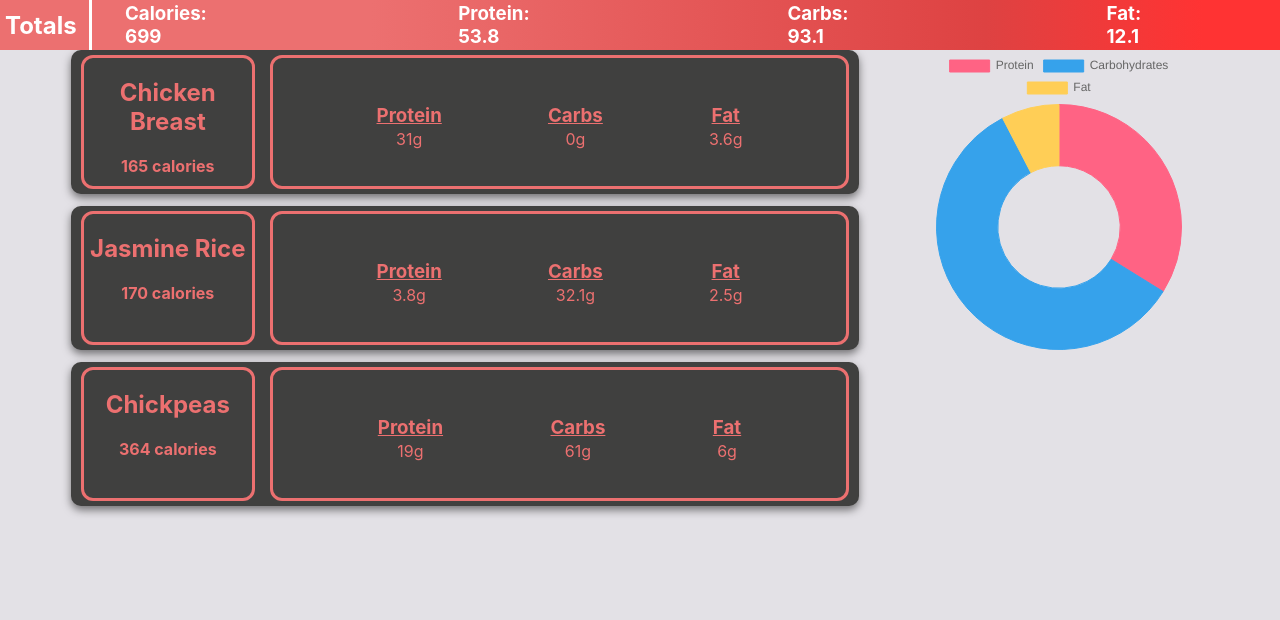
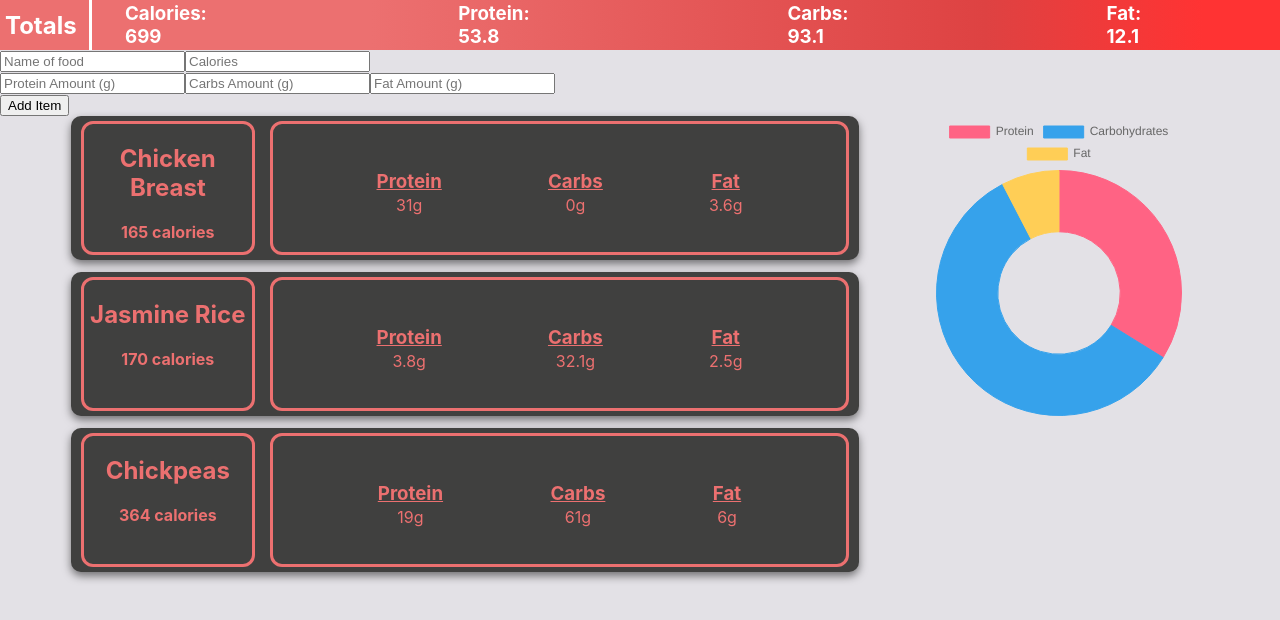
Before and after one commit to jac-mac/calorie-tracker, a React (Create React App) app: page / in a window 1280 px wide. Shown: the top 620 px of the page. Built offline with nearby package versions, Linux system fonts and the light colour scheme; the HTML template or start-up script is replaced by a standard one.

Commit message:
Added form for logging new food item
Includes 5 inputs for name, calories, protein, carbs, and fat.

```diff
--- a/src/App.js
+++ b/src/App.js
@@ -2,6 +2,7 @@ import './App.css';
 import FoodsList from './components/Food/FoodsList'
 import AppBar from './components/AppBar/AppBar'
 import Graph from './components/Graph/Graph'
+import NewFoodForm from './components/Food/NewFoodForm'
 
 function App() {
   const foods = [{
@@ -32,6 +33,7 @@ function App() {
   return (
     <div className="App">
         <AppBar food={foods}/>
+        <NewFoodForm />
         <div className='content'>
           <FoodsList food={foods} />
           <Graph data={foods}/>
--- /dev/null
+++ b/src/components/Food/NewFoodForm.js
@@ -0,0 +1,53 @@
+import './NewFoodForm.css'
+import InputField from '../common/InputField'
+import { useState } from 'react'
+
+export default function NewFoodForm(props) {
+
+    const [foodName, setFoodName] = useState('')
+    const [foodCalories, setFoodCalories] = useState(0)
+    const [foodProtein, setFoodProtein] = useState(0)
+    const [foodCarbs, setFoodCarbs] = useState(0)
+    const [foodFat, setFoodFat] = useState(0)
+
+    const submitHandler = (event) => {
+        event.preventDefault()
+    }
+
+    const nameChangeHandler = (e) => {
+        setFoodName(e.target.value)
+    }
+
+    const calorieChangeHandler = (e) => {
+        setFoodCalories(e.target.value)
+    }
+
+    const proteinChangeHandler = (e) => {
+        setFoodProtein(e.target.value)
+    }
+
+    const carbsChangeHandler = (e) => {
+        setFoodCarbs(e.target.value)
+    }
+
+    const fatChangeHandler = (e) => {
+        setFoodFat(e.target.value)
+    }
+
+    return (
+        <div>
+            <form onSubmit={submitHandler}>
+                <div className='form-base'>
+                    <InputField placeholder='Name of food' type='text' onChange={nameChangeHandler}/>
+                    <InputField placeholder='Calories' type='number' onChange={calorieChangeHandler}/>
+                </div>
+                <div className='form-macros'>
+                    <InputField placeholder='Protein Amount (g)' type='number' onChange={proteinChangeHandler}/>
+                    <InputField placeholder='Carbs Amount (g)' type='number' onChange={carbsChangeHandler}/>
+                    <InputField placeholder='Fat Amount (g)' type='number' onChange={fatChangeHandler}/>
+                </div>
+                <button type='submit'>Add Item</button>
+            </form>
+        </div>
+    )
+}
--- a/src/components/Graph/Graph.js
+++ b/src/components/Graph/Graph.js
@@ -23,7 +23,16 @@ export default function Graph(props) {
       };
     return (
         <div>
-            <Doughnut data={data} options={{legend: { display: true, position: 'right',}, }}/>
+            <Doughnut data={data} options={
+              {tooltips: {
+                callbacks: {
+                  label: function(tooltipItem, chartData) {
+                    return chartData.labels[tooltipItem.index] + ': ' + chartData.datasets[0].data[tooltipItem.index] + '%'
+                  }
+                }
+              }}
+            }
+            />
         </div>
     )
 }
--- /dev/null
+++ b/src/components/common/InputField.js
@@ -0,0 +1,7 @@
+import './InputField.css'
+
+export default function InputField(props) {
+    return (
+        <input placeholder={props.placeholder} type={props.type} onChange={props.onChange}></input>
+    )
+}
```
Also changed, not shown: src/components/Food/NewFoodForm.css (added), src/components/common/InputField.css (added), 1 other file (tests, documents, lock files or other folders).
